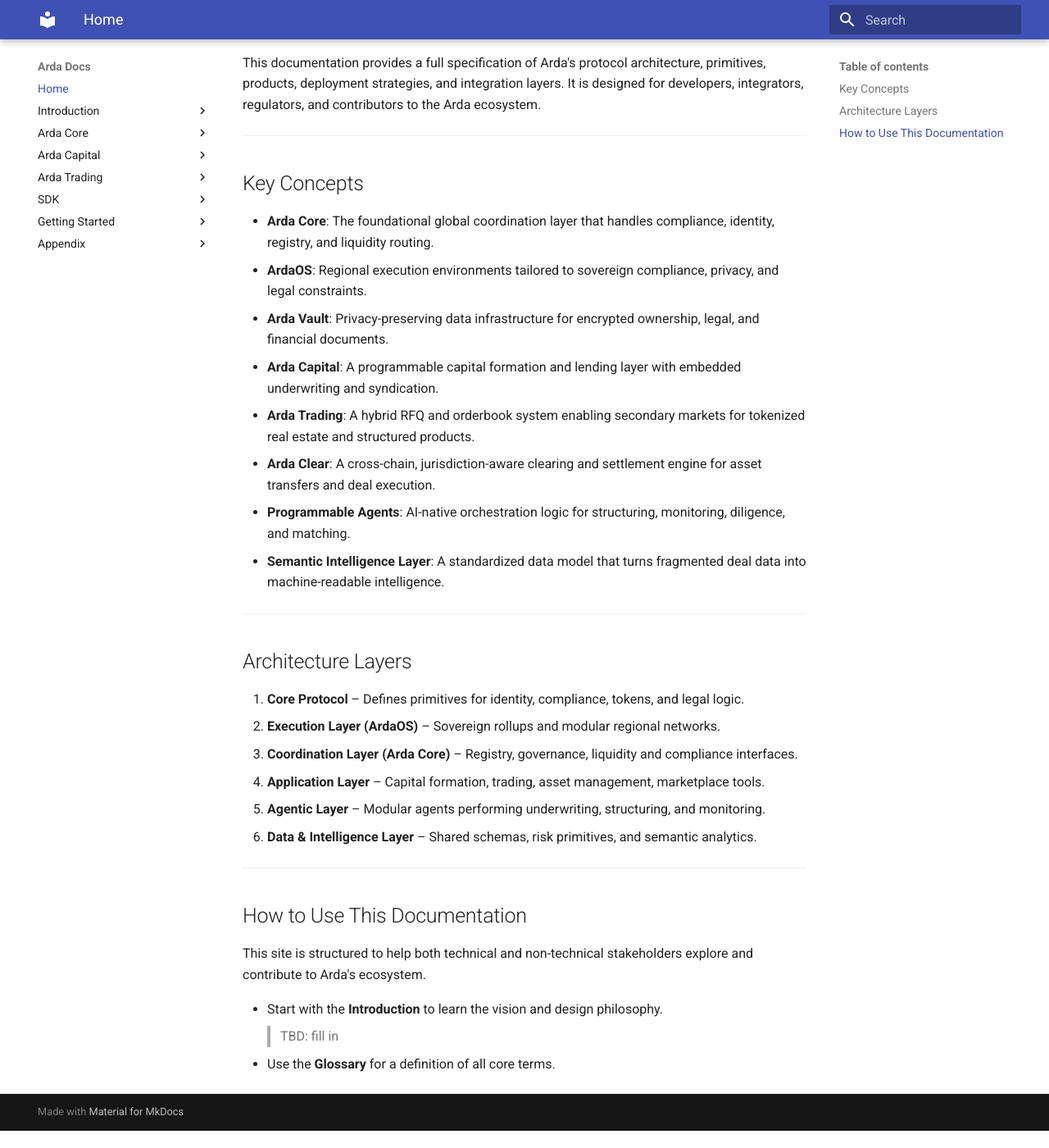
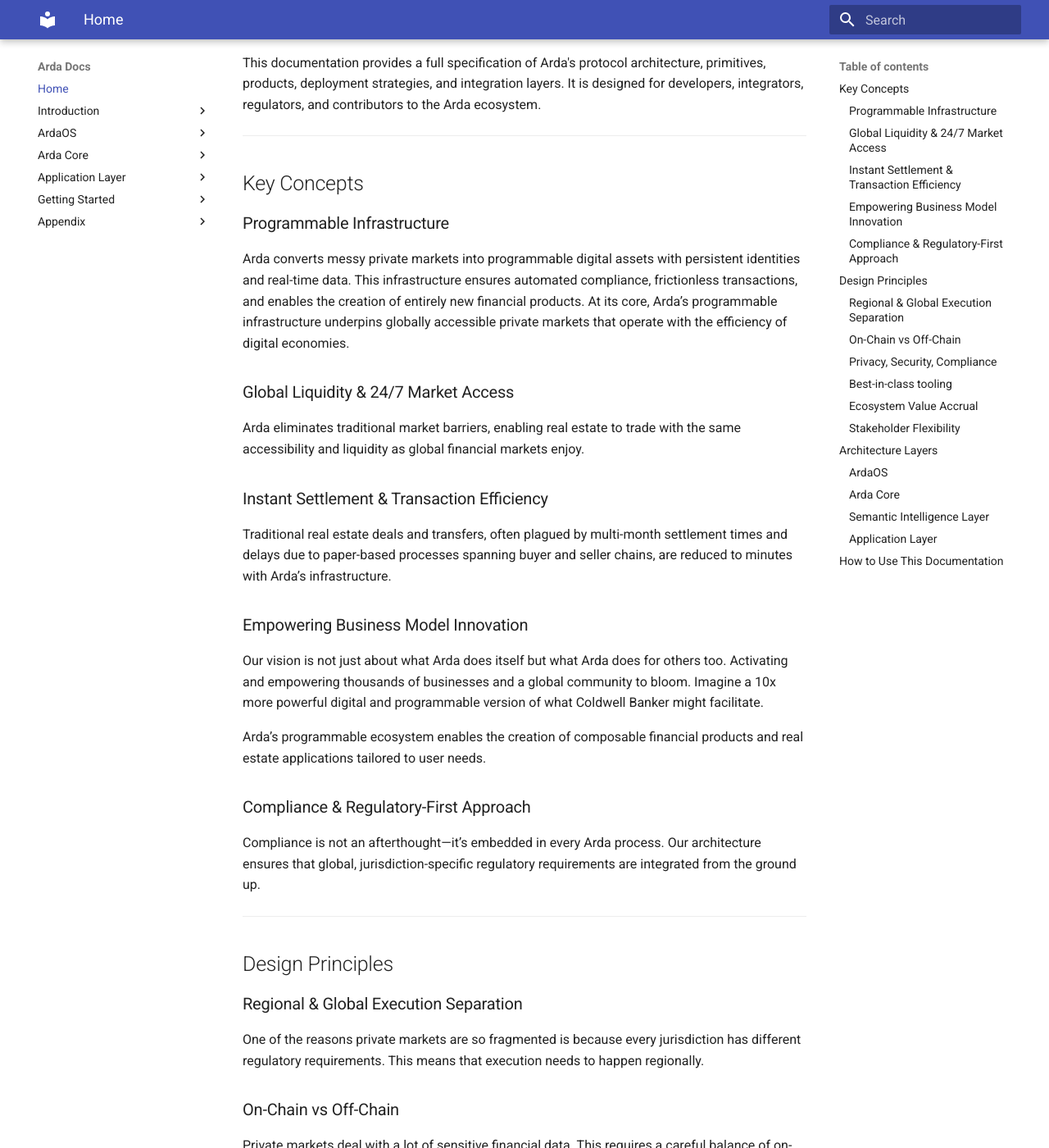
Before and after one commit to ardaglobal/docs, an MkDocs documentation site: the page built from docs/index.md, in a window 1280 px wide and 1400 px high, scrolled down 353 px. Shown: the whole window at 82% size. Built offline with MkDocs 1.6.1 and Material for MkDocs 9.7.7, drawn with Linux system fonts in a browser that asks for light colours; before the commit the page ends 1732 px from its top, so only the background shows below that; some of the changed text lies outside the part shown.

Commit message:
feat: update index page and restructure sidebar

```diff
--- a/docs/index.md
+++ b/docs/index.md
@@ -2,7 +2,7 @@
 
 # Welcome to Arda
 
-Arda is a vertically integrated operating system for real estate and structured private capital markets. It transforms real-world assets into programmable, compliance-first digital instruments, enabling global liquidity, institutional-grade compliance, and seamless financial innovation.
+Arda is a vertically integrated operating system for structured private markets. It transforms real-world assets into programmable, compliance-first digital instruments, enabling global liquidity, institutional-grade compliance, and seamless financial innovation.
 
 This documentation provides a full specification of Arda's protocol architecture, primitives, products, deployment strategies, and integration layers. It is designed for developers, integrators, regulators, and contributors to the Arda ecosystem.
 
@@ -10,25 +10,75 @@
 
 ## Key Concepts
 
-- **Arda Core**: The foundational global coordination layer that handles compliance, identity, registry, and liquidity routing.
-- **ArdaOS**: Regional execution environments tailored to sovereign compliance, privacy, and legal constraints.
-- **Arda Vault**: Privacy-preserving data infrastructure for encrypted ownership, legal, and financial documents.
-- **Arda Capital**: A programmable capital formation and lending layer with embedded underwriting and syndication.
-- **Arda Trading**: A hybrid RFQ and orderbook system enabling secondary markets for tokenized real estate and structured products.
-- **Arda Clear**: A cross-chain, jurisdiction-aware clearing and settlement engine for asset transfers and deal execution.
-- **Programmable Agents**: AI-native orchestration logic for structuring, monitoring, diligence, and matching.
-- **Semantic Intelligence Layer**: A standardized data model that turns fragmented deal data into machine-readable intelligence.
+### Programmable Infrastructure
+
+Arda converts messy private markets into programmable digital assets with persistent identities and real-time data. This infrastructure ensures automated compliance, frictionless transactions, and enables the creation of entirely new financial products. At its core, Arda’s programmable infrastructure underpins globally accessible private markets that operate with the efficiency of digital economies.
+
+### Global Liquidity & 24/7 Market Access
+
+Arda eliminates traditional market barriers, enabling real estate to trade with the same accessibility and liquidity as global financial markets enjoy.
+
+### Instant Settlement & Transaction Efficiency
+
+Traditional real estate deals and transfers, often plagued by multi-month settlement times and delays due to paper-based processes spanning buyer and seller chains, are reduced to minutes with Arda’s infrastructure.
+
+### Empowering Business Model Innovation
+
+Our vision is not just about what Arda does itself but what Arda does for others too. Activating and empowering thousands of businesses and a global community to bloom. Imagine a 10x more powerful digital and programmable version of what Coldwell Banker might facilitate.
+
+Arda’s programmable ecosystem enables the creation of composable financial products and real estate applications tailored to user needs.
+
+### Compliance & Regulatory-First Approach
+
+Compliance is not an afterthought—it’s embedded in every Arda process. Our architecture ensures that global, jurisdiction-specific regulatory requirements are integrated from the ground up.
+
+---
+
+## Design Principles
+
+### Regional & Global Execution Separation
+
+One of the reasons private markets are so fragmented is because every jurisdiction has different regulatory requirements. This means that execution needs to happen regionally.
+
+### On-Chain vs Off-Chain
+
+Private markets deal with a lot of sensitive financial data. This requires a careful balance of on-chain versus off-chain transaction and data handling to provide both transparency and privacy.
+
+### Privacy, Security, Compliance
+
+Privacy, security, and compliance are core design principles for Arda to ensure that the right solution is built day one, and is not a future promise.
+
+### Best-in-class tooling
+
+Arda is committed to providing best-in-class tooling for application developers and ecosystem projects.
+
+### Ecosystem Value Accrual
+
+Arda is designed to incentivize and reward all ecosystem participants—from data providers to application developers to users.
+
+### Stakeholder Flexibility
+
+Variety of node types and mediums of integration to enable read, write, or read and write functionality into Arda depending on stakeholder (e.g. regulator).
 
 ---
 
 ## Architecture Layers
 
-1. **Core Protocol** – Defines primitives for identity, compliance, tokens, and legal logic.
-2. **Execution Layer (ArdaOS)** – Sovereign rollups and modular regional networks.
-3. **Coordination Layer (Arda Core)** – Registry, governance, liquidity and compliance interfaces.
-4. **Application Layer** – Capital formation, trading, asset management, marketplace tools.
-5. **Agentic Layer** – Modular agents performing underwriting, structuring, and monitoring.
-6. **Data & Intelligence Layer** – Shared schemas, risk primitives, and semantic analytics.
+### ArdaOS
+
+Regional execution environments tailored to sovereign compliance, privacy, and legal constraints.
+
+### Arda Core
+
+The foundational infrastructure supporting the Arda ecosystem.
+
+### Semantic Intelligence Layer
+
+A standardized data model that turns fragmented deal data into machine-readable intelligence.
+
+### Application Layer
+
+Capital formation, trading, asset management, marketplace tools.
 
 ---
 
@@ -36,6 +86,5 @@
 
 This site is structured to help both technical and non-technical stakeholders explore and contribute to Arda's ecosystem.
 
-- Start with the **Introduction** to learn the vision and design philosophy.
- > TBD: fill in
-- Use the **Glossary** for a definition of all core terms.
+- If you're interested in the different components of the Arda ecosystem, start with the **Architecture Layers** sections, starting with **ArdaOS**.
+- If you're interested in how to build on Arda, use the **Getting Started** section.
--- a/mkdocs.yml
+++ b/mkdocs.yml
@@ -18,20 +18,20 @@
       - Tokenomics: introduction/tokenomics.md
       - Token Models: introduction/token-models.md
       - Lifecycle: introduction/lifecycle.md
+  - ArdaOS:
+      - Arda OS: arda-core/ardaos.md
+      - Overview: ardaos/README.md
+      - Accounting: ardaos/accounting.md
+      - Compliance: ardaos/compliance.md
+      - Governance: ardaos/governance.md
+      - Modules: ardaos/modules.md
+      - ZK TEEs: ardaos/zktees.md
+      - Core Primitives: ardaos/core-primitives.md
+      - Asset Primitives: ardaos/asset-primitives.md
+      - Financial Primitives: ardaos/financial-primitives.md
+      - Agent Primitives: ardaos/agent-primitives.md
   - Arda Core:
       - Overview: arda-core/README.md
-      - ArdaOS:
-          - Arda OS: arda-core/ardaos.md
-          - Overview: ardaos/README.md
-          - Accounting: ardaos/accounting.md
-          - Compliance: ardaos/compliance.md
-          - Governance: ardaos/governance.md
-          - Modules: ardaos/modules.md
-          - ZK TEEs: ardaos/zktees.md
-          - Core Primitives: ardaos/core-primitives.md
-          - Asset Primitives: ardaos/asset-primitives.md
-          - Financial Primitives: ardaos/financial-primitives.md
-          - Agent Primitives: ardaos/agent-primitives.md
       - Taxonomy: arda-core/taxonomy.md
       - Vault: arda-core/vault.md
       - Wallet: arda-core/wallet.md
@@ -42,33 +42,29 @@
       - Clear: arda-core/clear.md
       - Network-as-a-Service: arda-core/naas.md
       - Identity: arda-core/identity.md
-  - Arda Capital:
-      - Overview: arda-capital/README.md
-      - Loan Structures: arda-capital/loan-structures.md
-      - Underwriting: arda-capital/underwriting.md
-      - Syndication: arda-capital/syndication.md
-      - Tranches: arda-capital/tranches.md
-      - Treasury: arda-capital/treasury.md
-      - Treasury Flow: arda-capital/treasury-flow.md
-      - Settlement: arda-capital/settlement.md
-      - Mandates: arda-capital/mandates.md
-      - Permissioned Pools: arda-capital/permissioned-pools.md
-      - Compliance: arda-capital/compliance.md
-      - Analytics: arda-capital/analytics.md
-  - Arda Trading:
-      - Overview: arda-trading/README.md
-      - Order Book: arda-trading/orderbook.md
-      - Fractional: arda-trading/fractional.md
-      - Market Makers: arda-trading/market-makers.md
-      - Settlement: arda-trading/settlement.md
-      - Compliance: arda-trading/compliance.md
-      - Cross Chain: arda-trading/cross-chain.md
-      - Interfaces: arda-trading/interfaces.md
-  - SDK:
-      - Vault: middleware/arda-vault.md
-      - SDK: middleware/sdk.md
-      - Cross-Chain Infra: middleware/cross-chain.md
-      - Governance: middleware/governance.md
+  - Application Layer:
+      - Arda Capital:
+          - Overview: arda-capital/README.md
+          - Loan Structures: arda-capital/loan-structures.md
+          - Underwriting: arda-capital/underwriting.md
+          - Syndication: arda-capital/syndication.md
+          - Tranches: arda-capital/tranches.md
+          - Treasury: arda-capital/treasury.md
+          - Treasury Flow: arda-capital/treasury-flow.md
+          - Settlement: arda-capital/settlement.md
+          - Mandates: arda-capital/mandates.md
+          - Permissioned Pools: arda-capital/permissioned-pools.md
+          - Compliance: arda-capital/compliance.md
+          - Analytics: arda-capital/analytics.md
+      - Arda Trading:
+          - Overview: arda-trading/README.md
+          - Order Book: arda-trading/orderbook.md
+          - Fractional: arda-trading/fractional.md
+          - Market Makers: arda-trading/market-makers.md
+          - Settlement: arda-trading/settlement.md
+          - Compliance: arda-trading/compliance.md
+          - Cross Chain: arda-trading/cross-chain.md
+          - Interfaces: arda-trading/interfaces.md
   - Getting Started:
       - Interop: getting-started/interop.md
       - Fiat Onramp: integration/fiat-onramp.md
@@ -81,6 +77,11 @@
       - MVP Testnet Flow: examples/mvp-testnet-flow.md
       - Programmable Loan: examples/programmable-loan.md
       - Trading RFQ Example: examples/trading-rfq-example.md
+      - SDK:
+          - Vault: middleware/arda-vault.md
+          - SDK: middleware/sdk.md
+          - Cross-Chain Infra: middleware/cross-chain.md
+          - Governance: middleware/governance.md
   - Appendix:
       - Glossary: appendix/glossary.md
       - References: appendix/references.md
```
